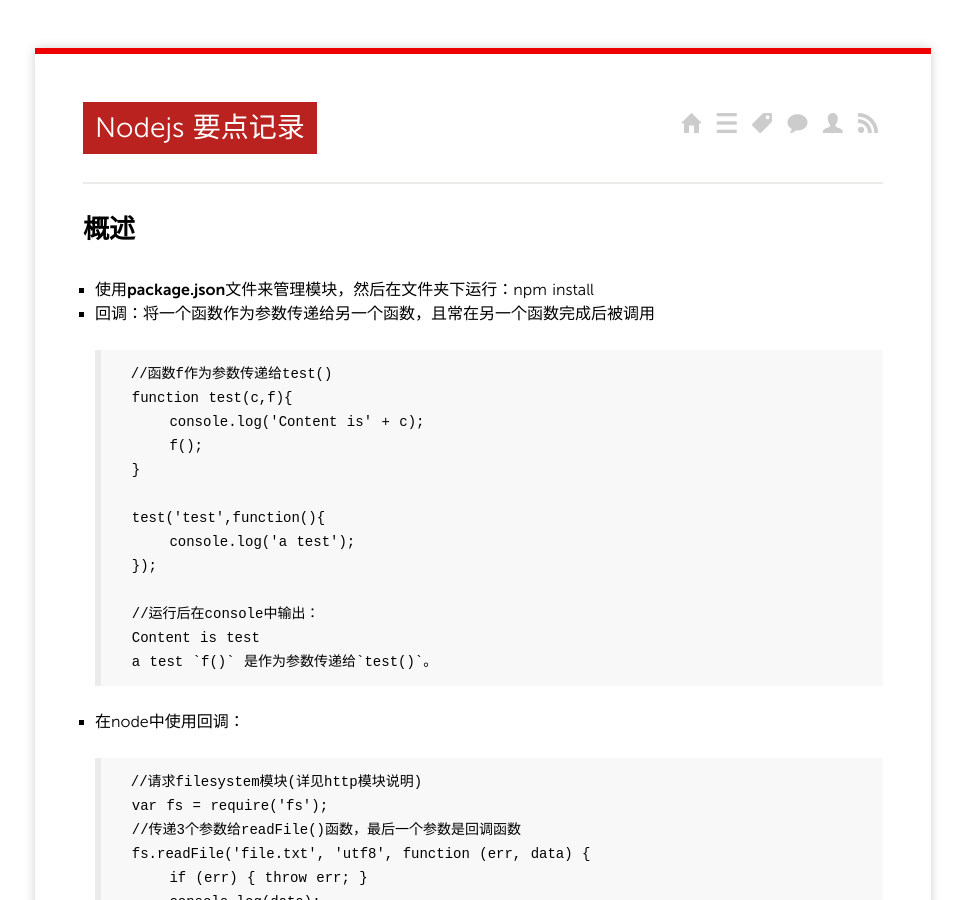
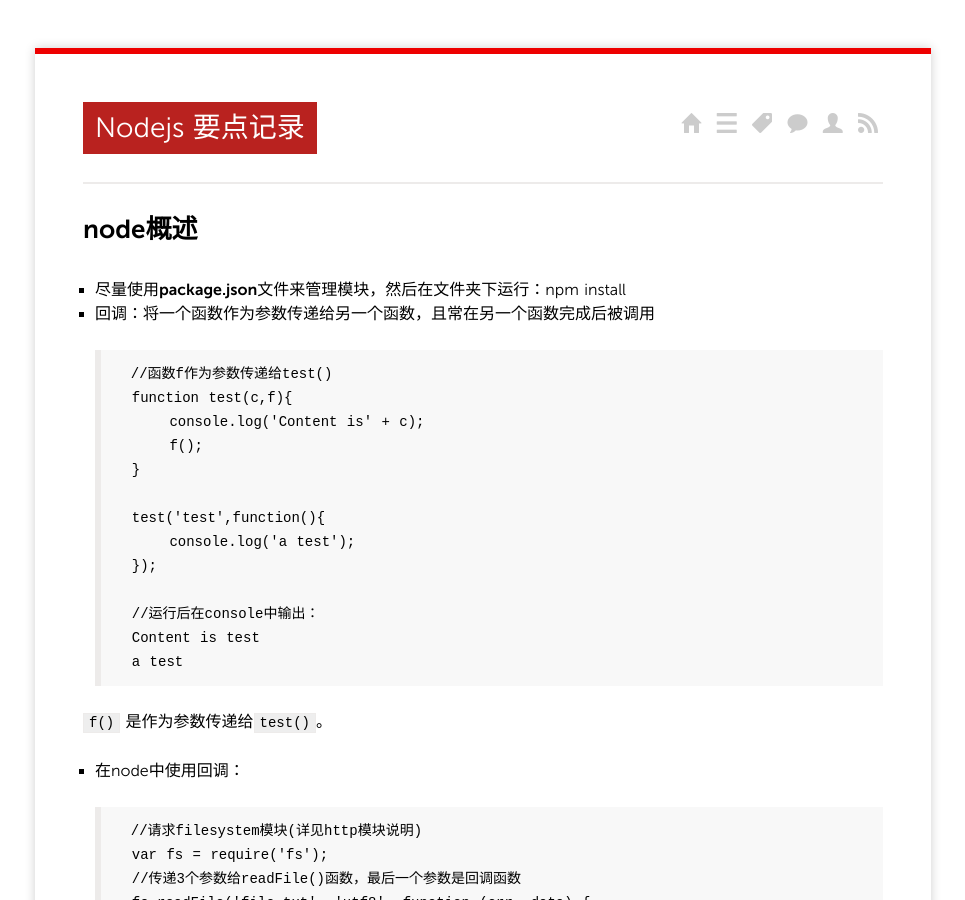
Before and after one commit to timqian/used_to_be_timqian.github.io, a Jekyll site: the page built from _posts/2015-2-23-Nodejs要点记录.md, in a window 1280 px wide and 900 px high. Shown: the whole window, without its empty margins (157-1122 px from the left). Built offline with Jekyll 4.4.1, drawn with Linux system fonts in a browser that asks for light colours; nearby versions of some CDN libraries; comment, search, counter and statistics services are not loaded.

Commit message:
Update 2015-2-23-Nodejs要点记录.md

```diff
--- a/_posts/2015-2-23-Nodejs要点记录.md
+++ b/_posts/2015-2-23-Nodejs要点记录.md
@@ -7,8 +7,8 @@ tags:
 - nodejs
 ---
 
-##概述
-- 使用**package.json**文件来管理模块，然后在文件夹下运行：`npm install`
+##node概述
+- 尽量使用**package.json**文件来管理模块，然后在文件夹下运行：`npm install`
 - 回调：将一个函数作为参数传递给另一个函数，且常在另一个函数完成后被调用
 
 		//函数f作为参数传递给test()
@@ -24,7 +24,9 @@ tags:
 		//运行后在console中输出：
 		Content is test
 		a test
+
 `f()` 是作为参数传递给`test()`。
+
 - 在node中使用回调：
 
 		//请求filesystem模块(详见http模块说明)
```
